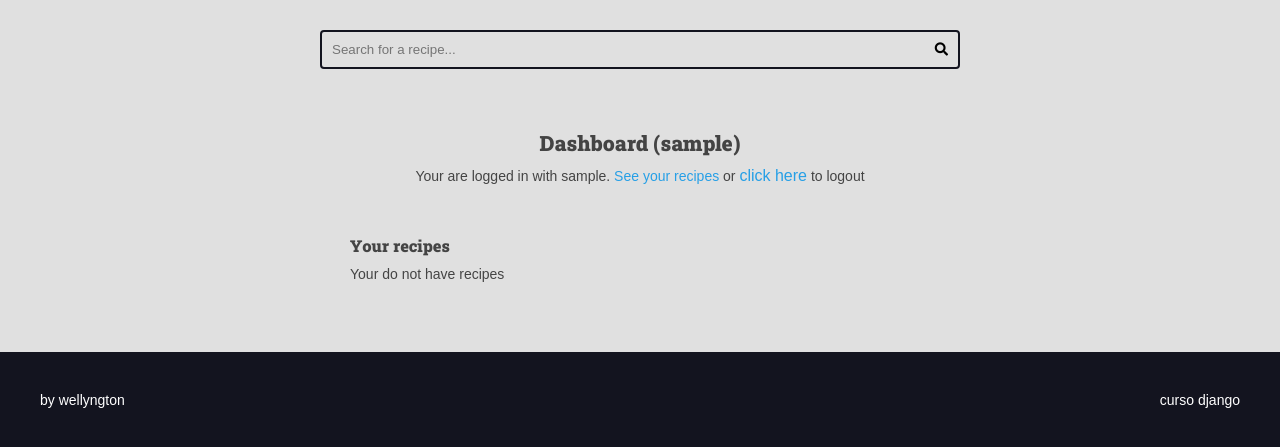
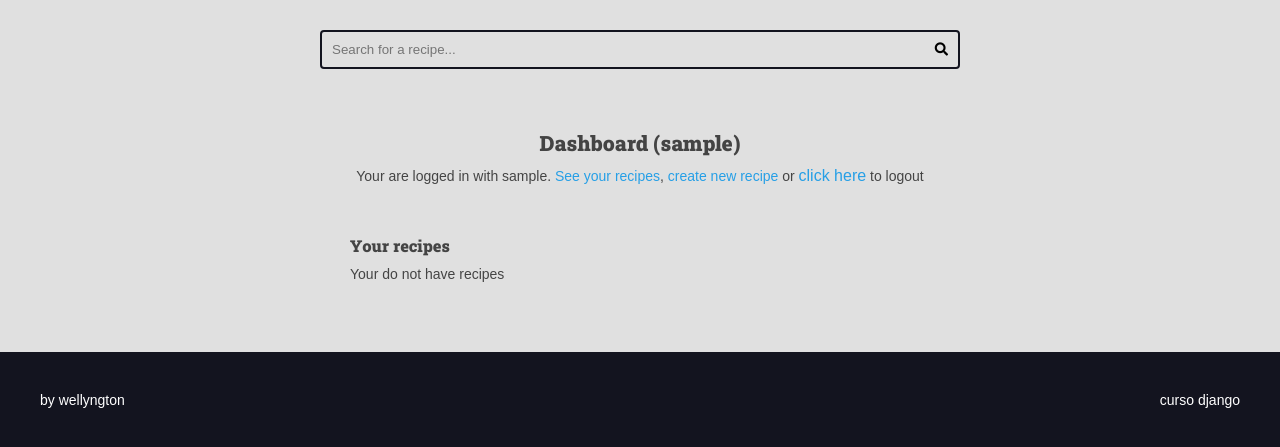
Before and after one commit to welly555/Projeto01, a Django app: page /authors/dashboard/ in a window 1280 px wide. Shown: the part 113-560 px from the top of the page. Run offline with Django 4.2, Linux system fonts and the light colour scheme; the visitor is signed in with stand-in values (Sample User, id 1); data that the repository does not hold is empty.

Commit message:
created new view: dashboars_create_recipe

```diff
--- a/authors/templates/authors/partials/login_message.html
+++ b/authors/templates/authors/partials/login_message.html
@@ -2,7 +2,8 @@
             <div class="login-message">
                 Your are logged in with
                 {{ request.user.username }}.
-                <a href="{% url 'authors:dashboard' %}">See your recipes</a>  or
+                <a href="{% url 'authors:dashboard' %}">See your recipes</a>,
+                <a href="{% url 'authors:dashboard_recipe_create' %}">create new recipe</a>  or
                 <form class="inline-form" action="{% url 'authors:logout' %}" method='POST'>
                     {% csrf_token %}
                     <input type="hidden" name="username" value="{{ request.user.username }}">
--- a/authors/urls.py
+++ b/authors/urls.py
@@ -15,4 +15,9 @@ urlpatterns = [
         views.dashboard_recipe_edit,
         name='dashboard_recipe_edit'
     ),
+    path(
+        'dashboard/recipe/create',
+        views.dashboard_recipe_create,
+        name='dashboard_recipe_create'
+    ),
 ]
--- a/authors/views.py
+++ b/authors/views.py
@@ -138,3 +138,30 @@ def dashboard_recipe_edit(request, id):
             'form': form
         }
     )
+
+
+@login_required(login_url='authors:login', redirect_field_name='next')
+def dashboard_recipe_create(request):
+    recipe = Recipe
+
+    form = AuthorRecipeForm(
+        data=request.POST or None,
+        files=request.FILES or None,
+    )
+    if form.is_valid():
+        recipe = form.save(commit=False)
+        recipe.author = request.user
+        recipe.preparation_steps_is_html = False
+        recipe.is_published = False
+
+        recipe.save()
+        messages.success(request, 'Your recipe was successfully saved ')
+        return redirect(reverse('authors:dashboard_recipe_create'))
+
+    return render(
+        request,
+        'authors/pages/dashboard_create_recipe.html',
+        context={
+            'form': form
+        }
+    )
```
Also changed, not shown: authors/templates/authors/pages/dashboard_create_recipe.html (added, +21 -0 lines).
